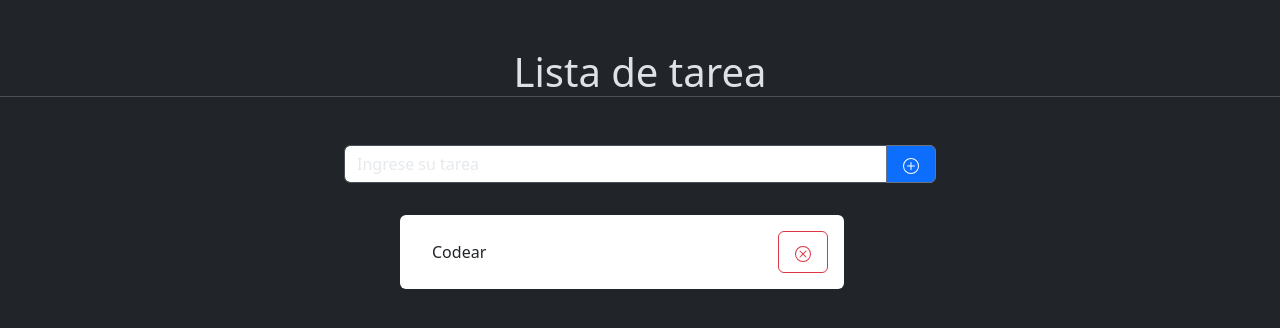
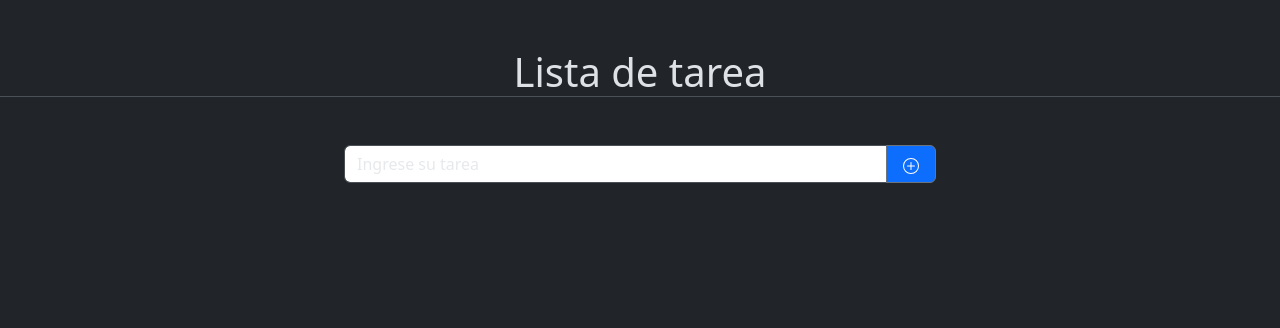
Before and after one commit to Matiassanchez18/listaTarea-REACT, a React (Vite) app: page / in a window 1280 px wide. Shown: the top 328 px of the page. Built offline with nearby package versions, Linux system fonts and the light colour scheme.

Commit message:
Se agrego la logica para que se dibije los slots de tareas

```diff
--- a/src/assets/components/FormularioTarea.jsx
+++ b/src/assets/components/FormularioTarea.jsx
@@ -64,7 +64,7 @@ const enviadoForm = (data)=>{
         <Form.Text className="text-danger">{errors.tarea?.message}</Form.Text>
 
       </form>
-      <ListaTarea className="mt-3"></ListaTarea>
+      <ListaTarea className="mt-3" arrayTareas={arrayTareas}></ListaTarea>
     </section>
   );
 };
--- a/src/assets/components/ListaTarea.jsx
+++ b/src/assets/components/ListaTarea.jsx
@@ -1,11 +1,15 @@
 import React from 'react';
 import Tarea from './Tarea'
 
-const ListaTarea = () => {
+const ListaTarea = ({arrayTareas}) => {
     return (
         <section>
-            <Tarea/>
-        </section>
+        <article>
+          {arrayTareas.map((tarea, posicion) => (
+            <Tarea key={posicion} tarea={tarea}/>
+          ))}
+        </article>
+      </section>
     );
 };
 
--- a/src/assets/components/Tarea.jsx
+++ b/src/assets/components/Tarea.jsx
@@ -2,13 +2,13 @@ import React from "react";
 import { XCircle } from "react-bootstrap-icons";
 import Button from 'react-bootstrap/Button';
 
-const Tarea = () => {
+const Tarea = ({tarea}) => {
     return (
         <div>
              <article className="mx-auto w-50">
       <div className="ms-3 p-3">
         <div className="d-flex ms-5 text-dark justify-content-between align-items-center w-75 bg-white p-3 rounded">
-          <p className="mb-0 ms-3">Codear</p>
+          <p className="mb-0 ms-3">{tarea}</p>
           <Button variant="outline-danger py-2 px-3">
           <XCircle></XCircle>
           </Button>
```
